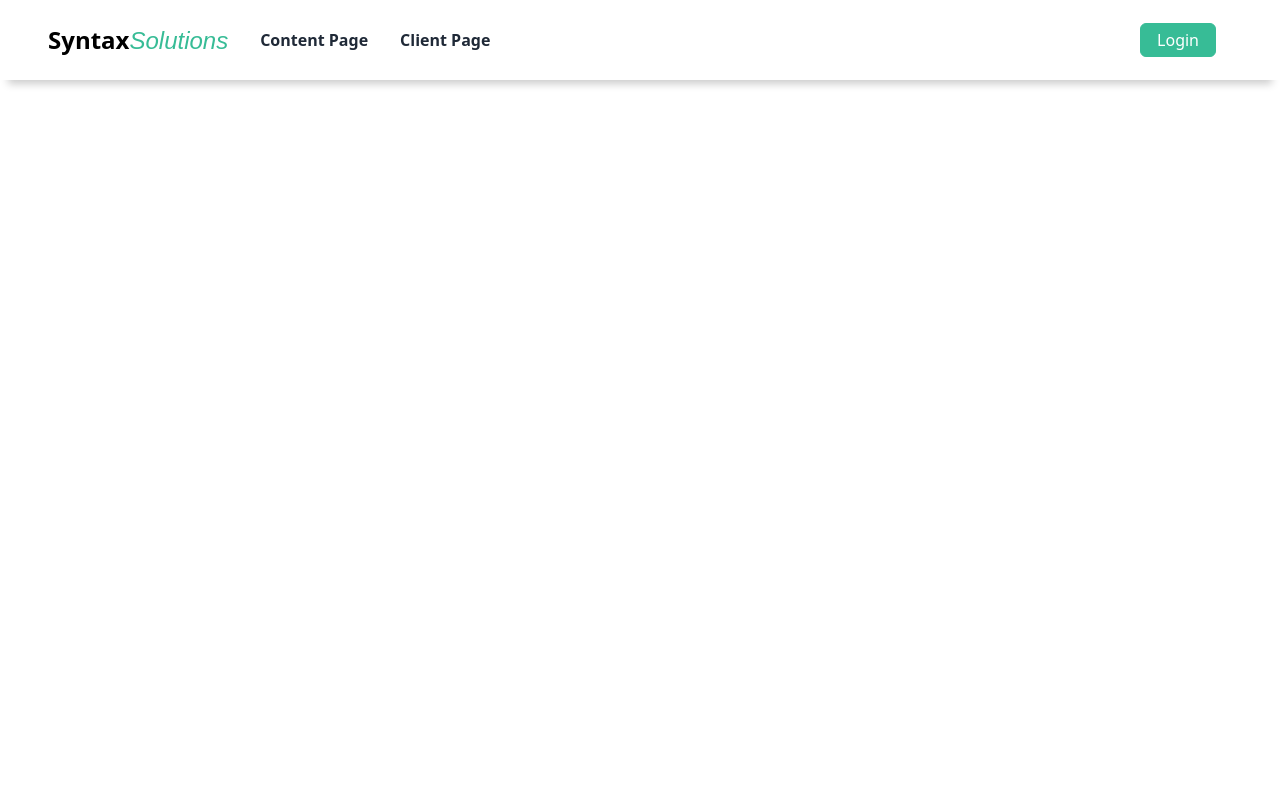
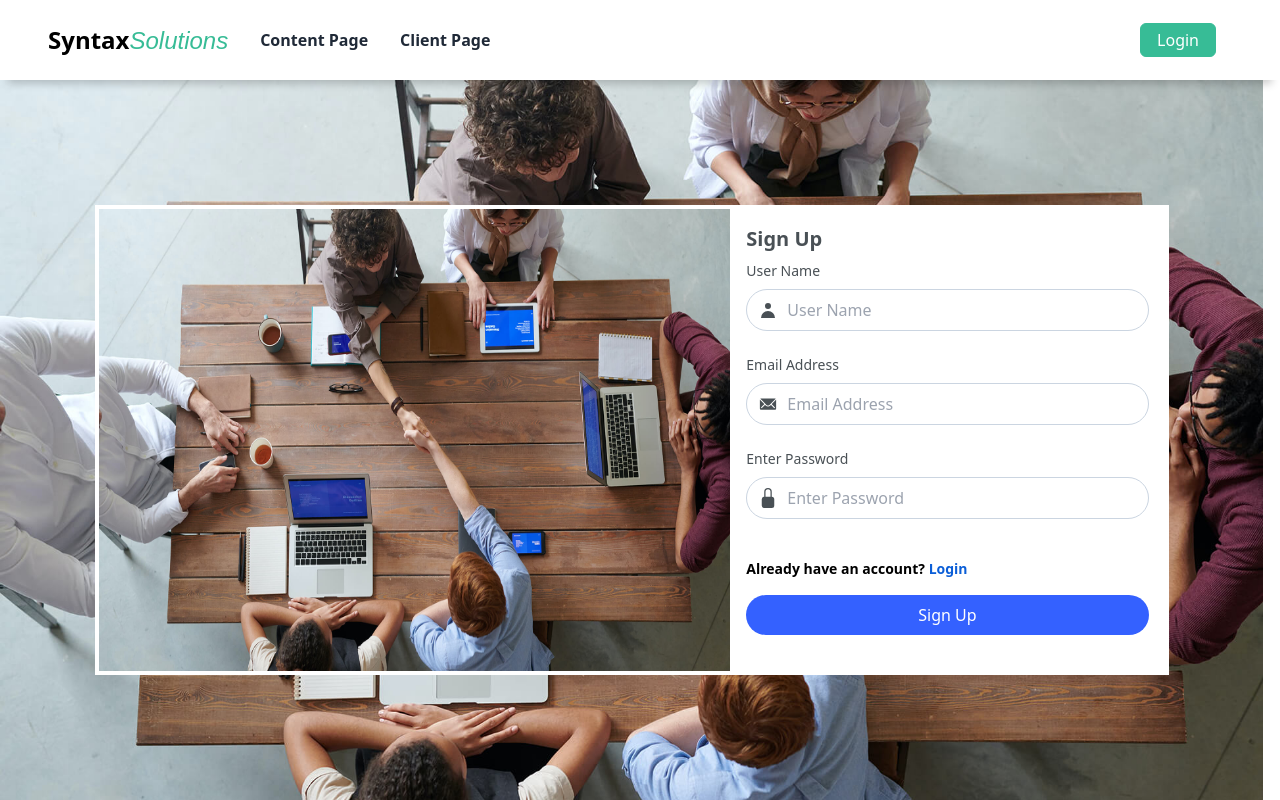
Before and after one commit to AyonJD/syntaxt-client, a React (Create React App) app: page /signup in a window 1280 px wide. Built offline with nearby package versions, Linux system fonts and the light colour scheme.

Commit message:
Signup done

```diff
--- a/src/App.js
+++ b/src/App.js
@@ -4,6 +4,7 @@ import { Route, Routes } from 'react-router-dom';
 import './App.css';
 import Navigation from './Components/Shared/Navigation';
 import Login from './Pages/Auth/Login';
+import Signup from './Pages/Auth/Signup';
 import { BASE_URL } from './Utils/Urls';
 
 const dataContext = createContext();
@@ -55,6 +56,7 @@ function App() {
         <Navigation />
         <Routes>
           <Route path="/login" element={<Login />} />
+          <Route path="/signup" element={<Signup />} />
         </Routes>
       </dataContext.Provider>
       <Toaster />
--- a/src/Pages/Auth/Signup.js
+++ b/src/Pages/Auth/Signup.js
@@ -0,0 +1,126 @@
+import React, { useContext } from 'react';
+import { IoIosMail } from 'react-icons/io';
+import { BsFillLockFill } from 'react-icons/bs';
+import { HiUser } from 'react-icons/hi'
+import SignUpImage from '../../Asset/Login.jpg';
+import { useLocation, useNavigate } from 'react-router-dom';
+import { useEffect } from 'react';
+import { useForm } from 'react-hook-form';
+import toast from 'react-hot-toast';
+import { dataContext } from '../../App';
+import { BASE_URL } from '../../Utils/Urls';
+
+const Signup = () => {
+    const { token, setToken, setUserId } = useContext(dataContext)
+    const navigate = useNavigate();
+    const { register, formState: { errors }, handleSubmit, trigger, reset } = useForm();
+    const location = useLocation();
+    const from = location.state?.from?.pathname || "/";
+
+    useEffect(() => {
+        if (token) {
+            navigate('/', { replace: true });
+        }
+    });
+
+    const handleFormSubmit = async (data) => {
+        const dataToInsurt = {
+            email: data.email,
+            password: data.password,
+            userName: data.userName,
+            role: 'user'
+        }
+        const url = `${BASE_URL}/api/v1/auth/user/signup`;
+        const response = await fetch(url, {
+            method: 'POST',
+            headers: {
+                'Content-Type': 'application/json'
+            },
+            body: JSON.stringify(dataToInsurt)
+        });
+        const result = await response.json();
+
+        if (result.success) {
+            reset();
+            toast.success('Account created successfully');
+            setToken(result.token);
+            setUserId(result.result.id);
+            localStorage.setItem('access_token', result.token);
+            localStorage.setItem('user_id', result.result.id);
+            navigate(from, { replace: true });
+        } else {
+            toast.error('Something went wrong');
+        }
+    };
+
+    return (
+        <div className='login_wrapper flex items-center justify-center'>
+            <div className='md:flex w-[95vw] m-auto md:w-[85%] overflow-hidden md:h-[470px] h-full p-1 my-4 bg-white'>
+                <img className='max-w-[100%] overflow-hidden' src={SignUpImage} alt="" />
+                <div className='w-full md:w-[50%] md:h-full p-4'>
+                    <form onSubmit={handleSubmit(handleFormSubmit)} className='login_form'>
+                        <h1 className='text-xl font-semibold text-[#495055] mb-2'>Sign Up</h1>
+                        <p className='text-sm text-[#495055] mb-2'>User Name</p>
+                        <div className="flex items-center relative">
+                            <HiUser className='absolute text-xl text-[#495055] left-3' />
+                            <input type="text" placeholder='User Name' className='w-full focus:outline-none focus:border-[#0B5ED7] border border-slate-300 rounded-full p-2 pl-10'
+                                {...register("userName", {
+                                    required: true,
+                                    minLength: {
+                                        value: 3, message: 'Minimum 3 character required'
+                                    }
+                                })}
+                                onKeyUp={() => {
+                                    trigger('userName')
+                                }}
+                            />
+                        </div>
+                        <small className='text-[#FF4B2B] pl-1 text-[12px]'>{errors?.userName?.message}</small>
+
+                        <p className='text-sm text-[#495055] mb-2'>Email Address</p>
+                        <div className="flex items-center relative">
+                            <IoIosMail className='absolute text-xl text-[#495055] left-3' />
+                            <input type="email" placeholder='Email Address' className='w-full focus:outline-none focus:border-[#0B5ED7] border border-slate-300 rounded-full p-2 pl-10'
+                                {...register("email", {
+                                    required: 'Email is required',
+                                    pattern: {
+                                        value: /^[A-Z0-9._%+-]+@[A-Z0-9.-]+\.[A-Z]{2,}$/i,
+                                        message: "Please enter a valid Email"
+                                    }
+                                })}
+                                onKeyUp={(e) => {
+                                    trigger('email')
+                                }}
+                            />
+                        </div>
+                        <small className='text-[#FF4B2B] pl-1 text-[12px]'>{errors?.email?.message}</small>
+
+                        <p className='text-sm text-[#495055] mb-2'>Enter Password</p>
+                        <div className="flex items-center relative">
+                            <BsFillLockFill className='absolute text-xl text-[#495055] left-3' />
+                            <input type="password" placeholder='Enter Password' className='w-full focus:outline-none focus:border-[#0B5ED7] border border-slate-300 rounded-full p-2 pl-10'
+                                {...register('password', {
+                                    required: 'Password is required',
+                                    pattern: {
+                                        value: /^(?=.*[A-Za-z])(?=.*\d)[A-Za-z\d]{6,}$/,
+                                        message: "Minimum six characters, at least one uppercase and one number"
+                                    }
+                                })}
+                                onKeyUp={() => {
+                                    trigger('password')
+                                }}
+                            />
+                        </div>
+                        <small className='text-[#FF4B2B] text-center pl-1 text-[12px]'>{errors?.password?.message}</small>
+                        <p className=' text-[#000] text-sm font-semibold mt-4 cursor-pointer'>Already have an account? <span onClick={() => navigate('/login')} className="text-[#0B5ED7]"> Login</span></p>
+
+                        <input className='bg-[#3461ff] hover:bg-[#0B5ED7] transition-all delay-100 cursor-pointer mt-4 w-full rounded-full p-2 font-medium text-white' type="submit" value="Sign Up" />
+
+                    </form>
+                </div>
+            </div>
+        </div>
+    );
+};
+
+export default Signup;
```
